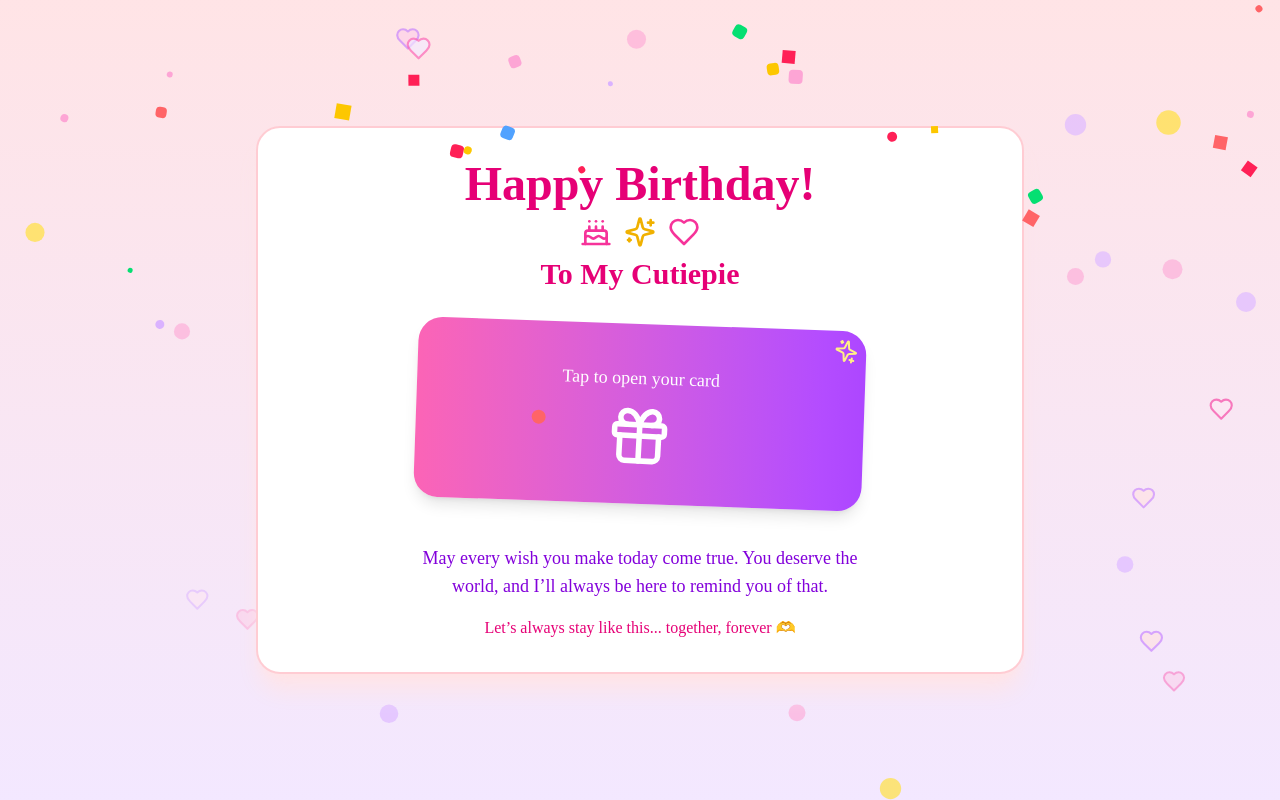
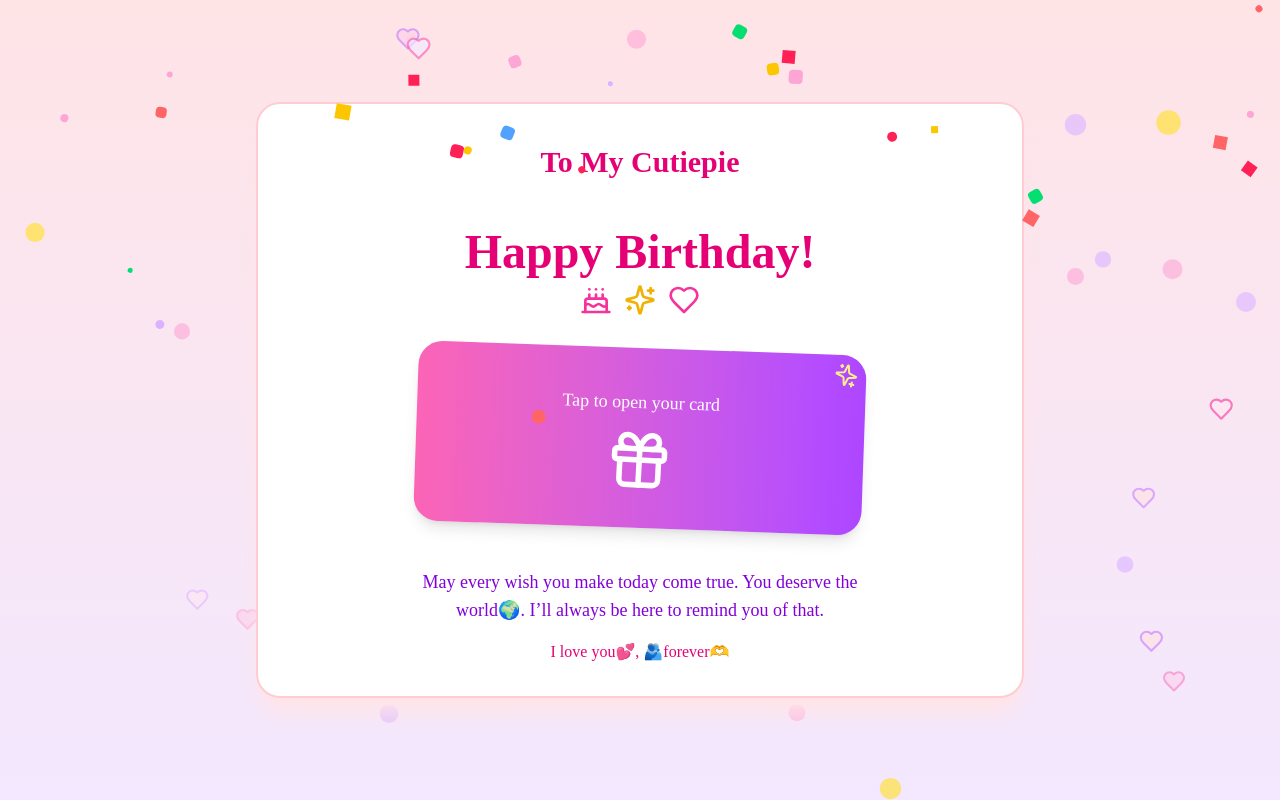
Before and after one commit to Tuhafeni-Jason/BirthDaySite, a Next.js app: page / in a window 1280 px wide. Both pictures are taken after a click on the button "For you". Built offline with nearby package versions, Linux system fonts and the light colour scheme; a web font is replaced by a local one.

Commit message:
Audio fix

```diff
--- a/src/app/page.jsx
+++ b/src/app/page.jsx
@@ -14,7 +14,7 @@ export default function Home() {
   const [isLoading, setIsLoading] = useState(true)
   const [bubbles, setBubbles] = useState([])
   const [showForYouBtn, setShowForYouBtn] = useState(false)
-  const birthdayDate = new Date("April 28, 2025") // Change this date accordingly
+  const birthdayDate = new Date("February 12, 2026") // Change this date accordingly
   const audioRef = useRef(null)
 
   // For testing
@@ -107,7 +107,7 @@ export default function Home() {
       </motion.div>}
 
       {/* You can change the background song if you want */}
-      <audio ref={audioRef} src="/birthday.mp3" preload="auto" loop />
+      <audio ref={audioRef} src="/tems.mp3" preload="auto" loop />
 
       {/* Decorative elements */}
       <div className="fixed top-0 left-0 w-full h-full pointer-events-none z-0 overflow-hidden">
--- a/src/components/birthday-celebration.jsx
+++ b/src/components/birthday-celebration.jsx
@@ -20,13 +20,14 @@ export default function BirthdayCelebration() {
         }}
         className="relative mb-2"
       >
+        <h3 className="text-2xl sm:text-3xl font-bold text-center text-pink-600 mt-2">To My Cutiepie</h3><br /><br />
         <h1 className="text-4xl sm:text-5xl font-bold text-center text-pink-600 mb-2">Happy Birthday!</h1>
         <div className="flex justify-center gap-3">
           <Cake className="w-8 h-8 text-pink-500" />
           <Sparkles className="w-8 h-8 text-yellow-500" />
           <Heart className="w-8 h-8 text-pink-500" />
         </div>
-        <h3 className="text-2xl sm:text-3xl font-bold text-center text-pink-600 mt-2">To My Cutiepie</h3>
+
       </motion.div>
 
       <motion.div
@@ -118,10 +119,10 @@ export default function BirthdayCelebration() {
       >
         <div className="text-center">
           <p className="text-lg text-purple-700 mb-4">
-          May every wish you make today come true. You deserve the world, and I’ll always be here to remind you of that.
+          May every wish you make today come true. You deserve the world🌍. I’ll always be here to remind you of that.
           </p>
           <div className="flex justify-center items-center gap-2">
-            <p className="text-pink-600 font-medium">Let’s always stay like this... together, forever 🫶</p>
+            <p className="text-pink-600 font-medium">I love you💕, 🫂forever🫶</p>
           </div>
         </div>
       </motion.div>
```
Also changed, not shown: 2 other files (tests, documents, lock files or other folders).
